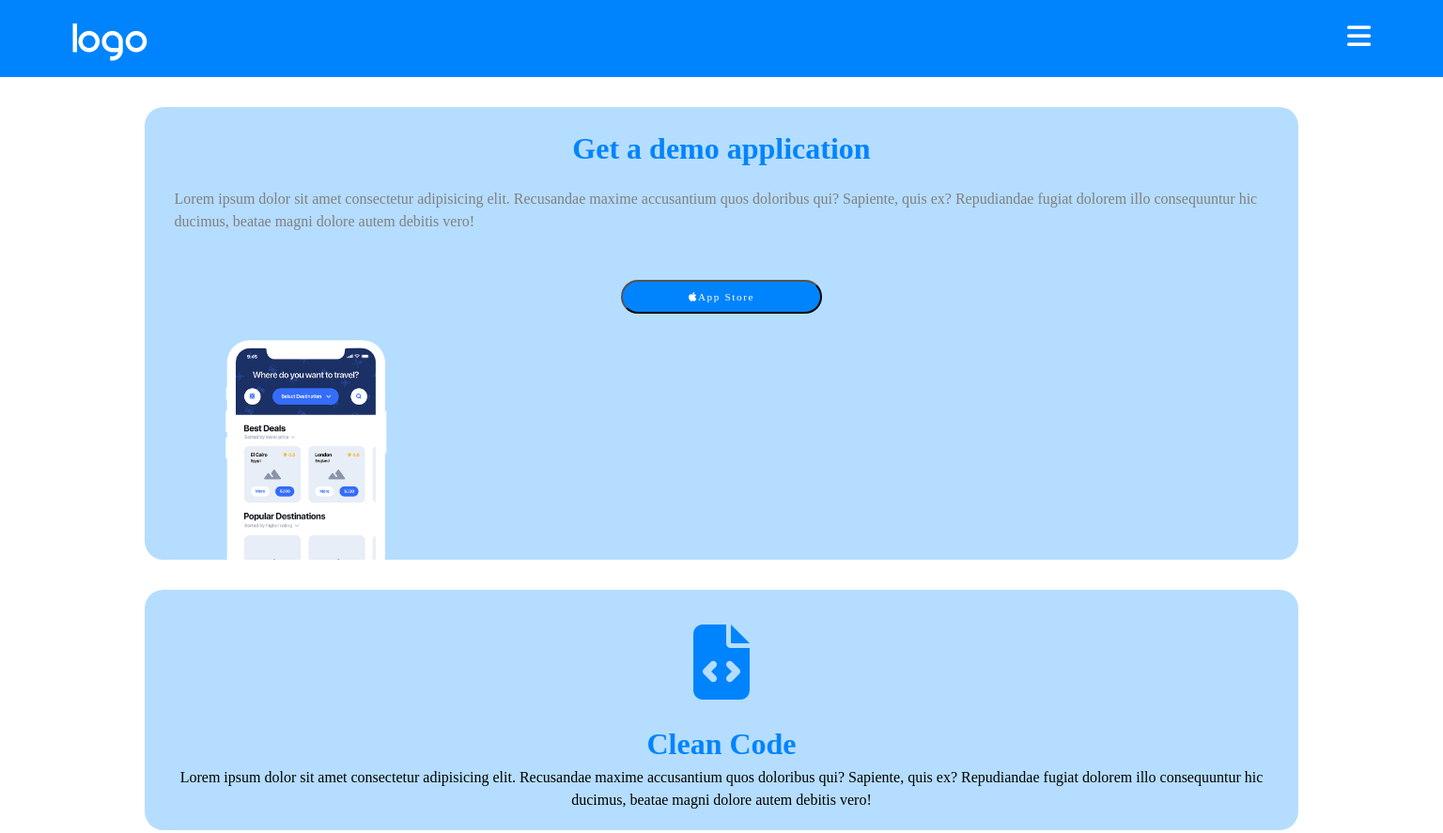
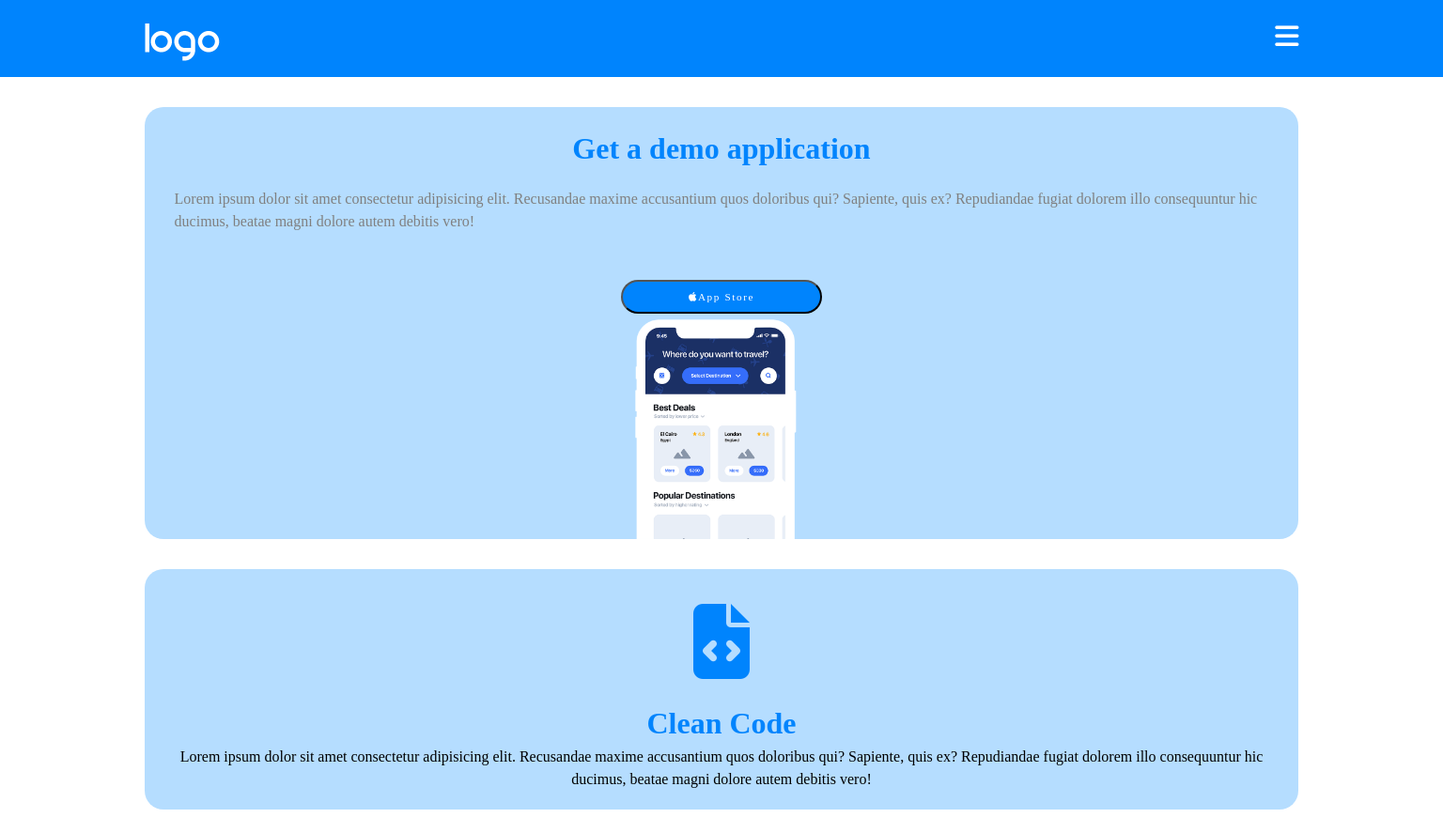
Before and after one commit to EliaBrambilla/htmlcss-responsive-layout, a plain HTML site: page assets/index.html in a window 1536 px wide. Shown: the top 887 px of the page at 94% size. Drawn offline with Linux system fonts and the light colour scheme.

Commit message:
sistemo e aggiungo media per ogni dispositivo

```diff
--- a/assets/css/style.css
+++ b/assets/css/style.css
@@ -63,7 +63,7 @@
 ul{
     display: flex;
     justify-content: space-between;
-    width:90%;
+    width:80%;
     margin:auto;
     padding-top:10px;
     padding-bottom:10px;
@@ -151,4 +151,37 @@
         margin-left:45px;
 }
 }
+
+@media only screen and (min-width: 768px)  {
+    .img-1{
+        width: 60%;
+        display: block;
+        margin: auto 32%;
+}
+}
+
+
+@media only screen and (min-width: 1024px)  {
+    .img-1{
+        width: 60%;
+        display: block;
+        margin: auto 37%;
+}
+}
+
+@media only screen and (min-width: 1440px)  {
+    .img-1{
+        width: 60%;
+        display: block;
+        margin: auto 40.5%;
+}
+}
+
+@media only screen and (min-width: 2560px)  {
+    .img-1{
+        width: 60%;
+        display: block;
+        margin: auto 45%;
+}
+}
 /* fine media */
```
Also changed, not shown: 1 other file.
